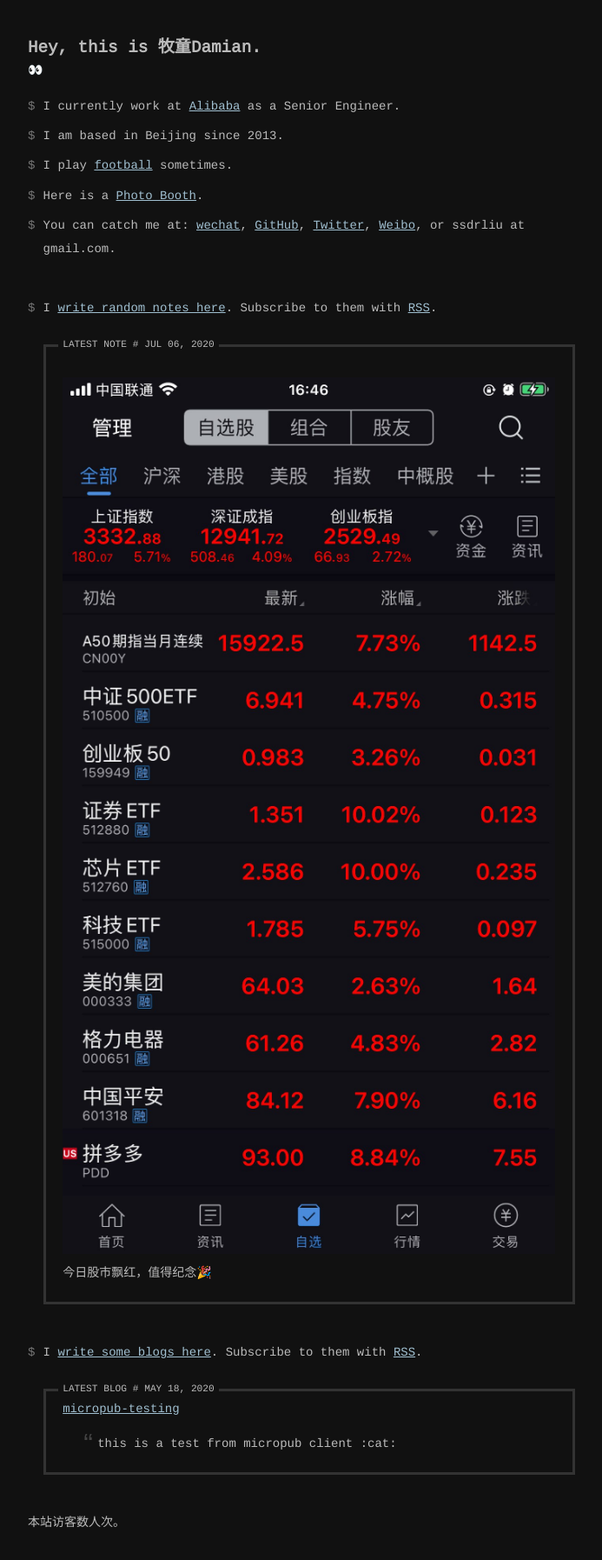
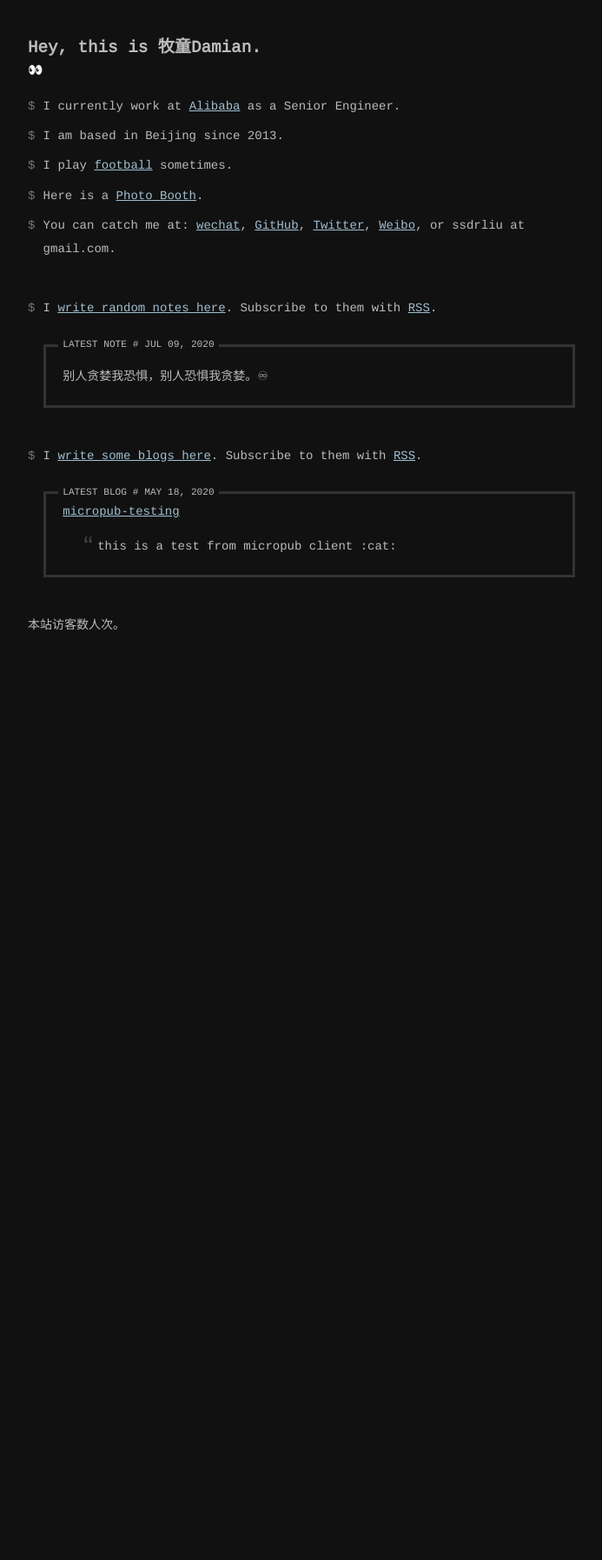
Before and after one commit to ssdr/site, a Jekyll site: the page built from index.html, in a window 1280 px wide. Shown: the whole page at 87% size, without its empty margins (293-986 px from the left). Built offline with Jekyll 4.4.1, drawn with Linux system fonts in a browser that asks for light colours; comment, search, counter and statistics services are not loaded; after the commit the page ends 900 px from its top, so only the background shows below that.

Commit message:
📝 Update an entry via micropub

```diff
--- a/_data/notes.yml
+++ b/_data/notes.yml
@@ -1,3 +1,7 @@
+- date: 2020/07/09 03:36
+  content: |
+    别人贪婪我恐惧，别人恐惧我贪婪。♾
+
 - date: 2020/07/06 11:11
   content: |
     ![](https://damian.life/images/3616800-image.jpg) 今日股市飘红，值得纪念🎉
```
